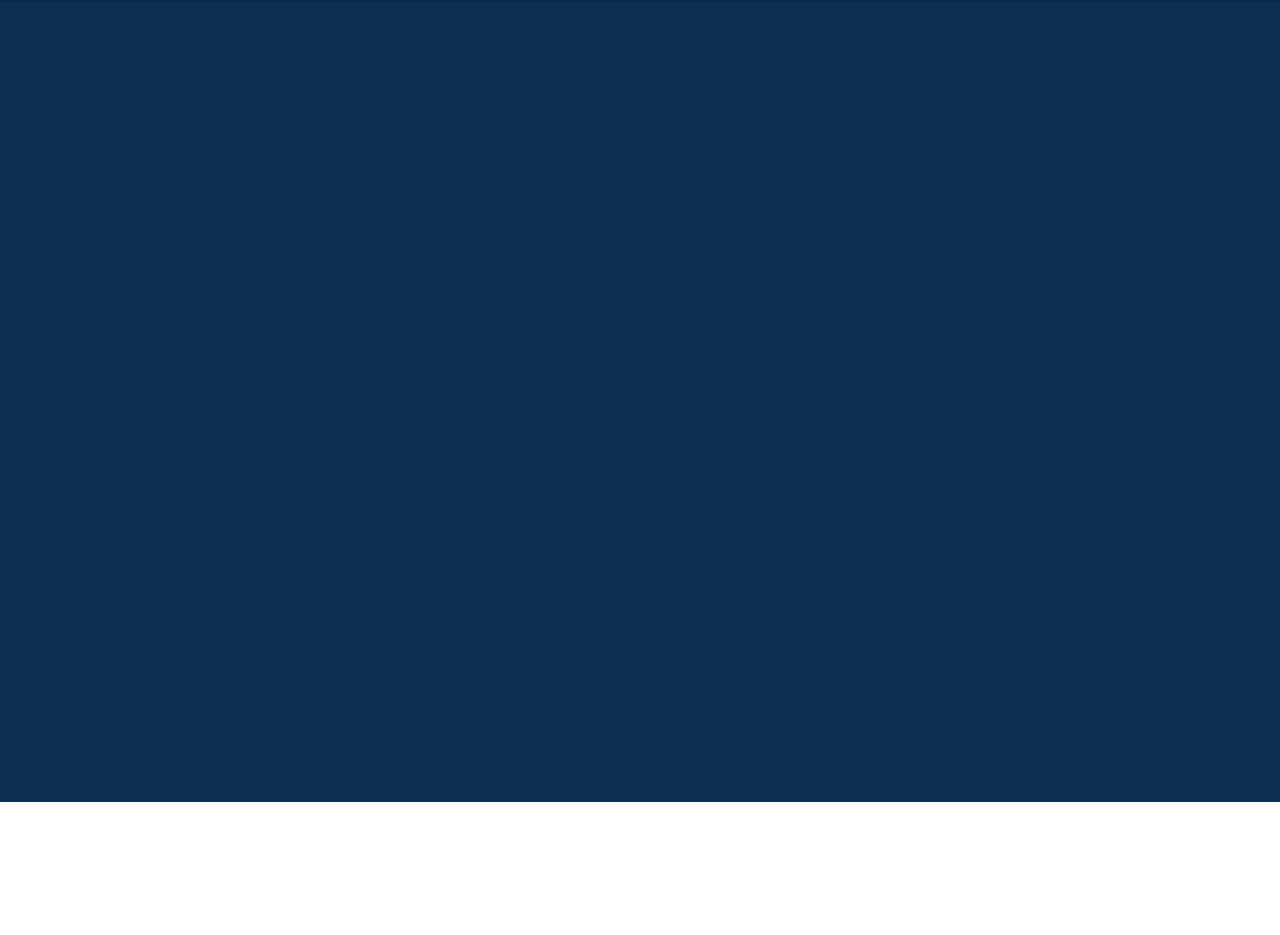
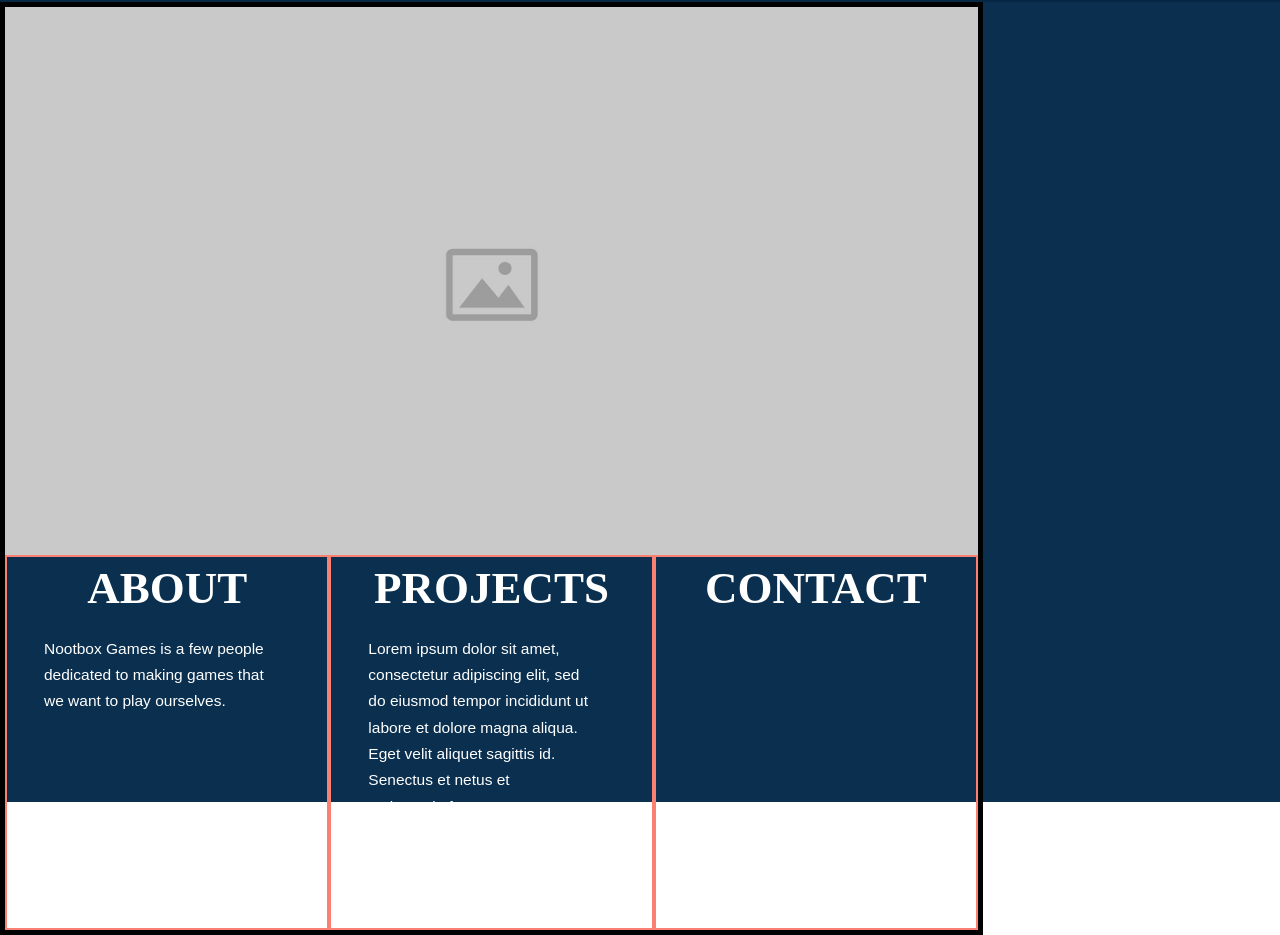
Before and after one commit to UnderGuardian/Webpage, a plain HTML site: page index.html in a window 1280 px wide. Shown: the part 58-993 px from the top of the page. Before the commit the page ends 860 px from the top, so only its background shows below. Drawn offline with Linux system fonts and the light colour scheme.

Commit message:
Start of Landing page

```diff
--- a/css/main.css
+++ b/css/main.css
@@ -311,13 +311,6 @@ textarea {
   }
 }
 
-#Home_mainContainer {
-  display: flex;
-  height: 100%;
-  margin: 0 auto;
-  background-color: var(--secondary-color);
-}
-
 /*  ==========================================================================
   * MenuBar
   * ==========================================================================
@@ -426,7 +419,7 @@ textarea {
 .circle:hover {
   cursor: pointer;
   transform: scale(0.905);
-  box-shadow: 0 0 10px 5px rgb(220, 220, 220, 0.5);
+  box-shadow: 0 0 10px 5px rgba(220, 220, 220, 0.5);
 }
 
 #logoContainer {
@@ -473,6 +466,101 @@ textarea {
   border-radius: 50%;
 
   transform: translate(90px, 92.4px) scale(0.96);
+}
+
+/*  ==========================================================================
+  * Home.html
+  * ==========================================================================
+*/
+
+#Home_mainContainer {
+  display: flex;
+  height: 100%;
+  min-width: 980px;
+
+  margin: 0 auto;
+  background-color: var(--secondary-color);
+}
+
+#Home_gridContainer {
+  position: static;
+  display: grid;
+
+  height: auto;
+  width: 983px;
+  min-height: 933px;
+
+  grid-template-rows: min-content 1fr;
+  grid-template-columns: 100%;
+
+  padding-bottom: 0px;
+  border: 5px solid black;
+}
+
+#Home_imgContainer {
+  position: relative;
+  height: 548px;
+}
+
+#Home_imgContainer > img {
+  width: 973px;
+  height: 548px;
+  object-fit: cover;
+}
+
+#Home_columnContainer {
+  display: flex;
+  flex-direction: row;
+  position: relative;
+  width: 100%;
+
+  margin: 0 auto;
+}
+
+.Home_columnItem {
+  position: static;
+  display: flex;
+  flex-direction: column;
+
+  height: auto;
+  width: 100%;
+  min-height: 350px;
+
+  border: 2px solid salmon;
+  text-align: center;
+  align-content: center;
+  vertical-align: middle;
+  letter-spacing: normal;
+}
+
+.Home_columnItemHeaderWrapper {
+  margin: 0;
+
+  color: white;
+  font-size: 45px;
+  font-family: "Alacritty Sans", serif;
+  text-transform: uppercase;
+}
+
+.Home_columnItemHeader {
+  width: 100%;
+  height: auto;
+
+  padding: 0;
+  line-height: normal;
+}
+
+.Home_columnItemText {
+  color: white;
+  font-size: 15.5px;
+  font-weight: normal;
+
+  width: 221px;
+  height: auto;
+
+  line-height: 1.7em;
+  text-align: left;
+  transform: translateX(37px);
 }
 
 /*  ==========================================================================
@@ -571,7 +659,7 @@ textarea {
 .Blog_post:hover {
   cursor: pointer;
   transform: scale(1.03);
-  box-shadow: 0 0 10px 5px rgb(0, 219, 255, 0.5);
+  box-shadow: 0 0 10px 5px rgba(0, 219, 255, 0.5);
 }
 
 .Project_title,
--- a/index.html
+++ b/index.html
@@ -25,7 +25,36 @@
 
 <body>
   <div id="Home_mainContainer">
+    <div id="Home_gridContainer">
+      <div id="Home_imgContainer">
+          <img src="img/imgPlaceholder.png" alt="Image Placeholder">
+      </div>
 
+      <div id="Home_columnContainer">
+        <div class="Home_columnItem">
+            <h5 class="Home_columnItemHeaderWrapper">
+              <span class="Home_columnItemHeader">About</span>
+            </h5>
+            <p class="Home_columnItemText">
+              Nootbox Games is a few people dedicated to making games that we want to play ourselves.
+            </p>
+        </div>
+        <div class="Home_columnItem">
+            <h5 class="Home_columnItemHeaderWrapper">
+              <span class="Home_columnItemHeader">Projects</span>
+            </h5>
+            <p class="Home_columnItemText">
+              Lorem ipsum dolor sit amet, consectetur adipiscing elit, sed do eiusmod tempor incididunt ut labore et dolore magna aliqua. Eget velit aliquet sagittis id. Senectus et netus et malesuada fames.
+            </p>
+        </div>
+        <div class="Home_columnItem">
+            <h5 class="Home_columnItemHeaderWrapper">
+              <span class="Home_columnItemHeader">Contact</span>
+            </h5>
+            <p class="Home_columnItemText"></p>
+        </div>
+      </div>
+    </div>
   </div>
 
   <script src="js/vendor/modernizr-3.11.2.min.js"></script>
```
